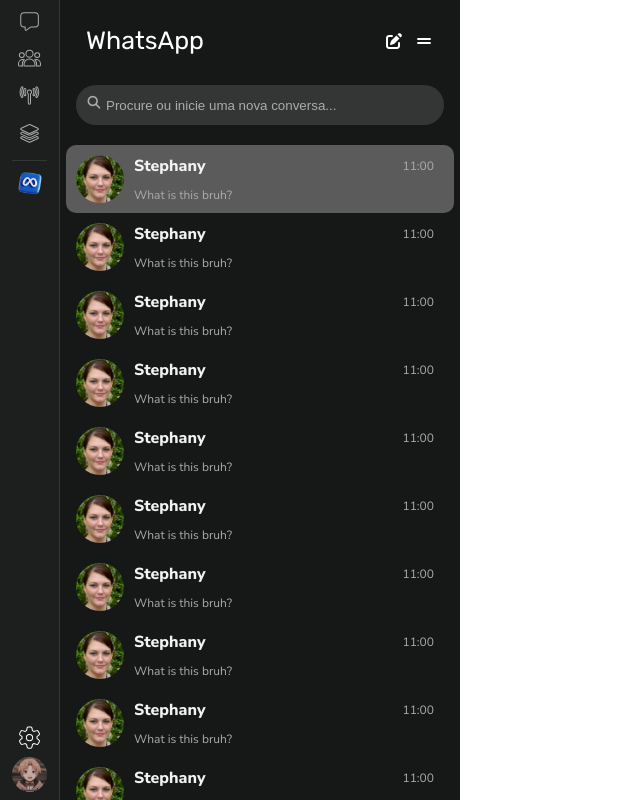
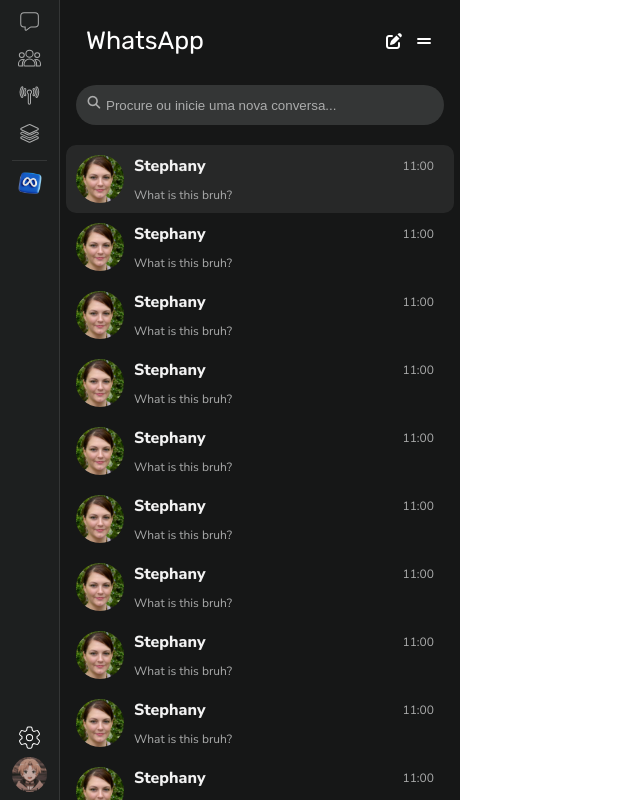
Before and after one commit to GabrielPKTN/whatsapp-web-clone, a plain HTML site: page index.html in a window 1280 px wide. In both pictures the pointer is over the element 260 px from the left and 179 px from the top of the page. Shown: the whole page, without its empty margins (0-640 px from the left). Drawn offline with Linux system fonts and the light colour scheme.

Commit message:
fix(html): Arrumando cor do hover na area de contatos recentes.

```diff
--- a/style.css
+++ b/style.css
@@ -262,7 +262,7 @@ body {
         }
 
         .container-conversa:hover {
-            background-color: rgba(128, 128, 128, 0.658);
+            background-color: rgba(128, 128, 128, 0.163);
         }
 
     }
```
